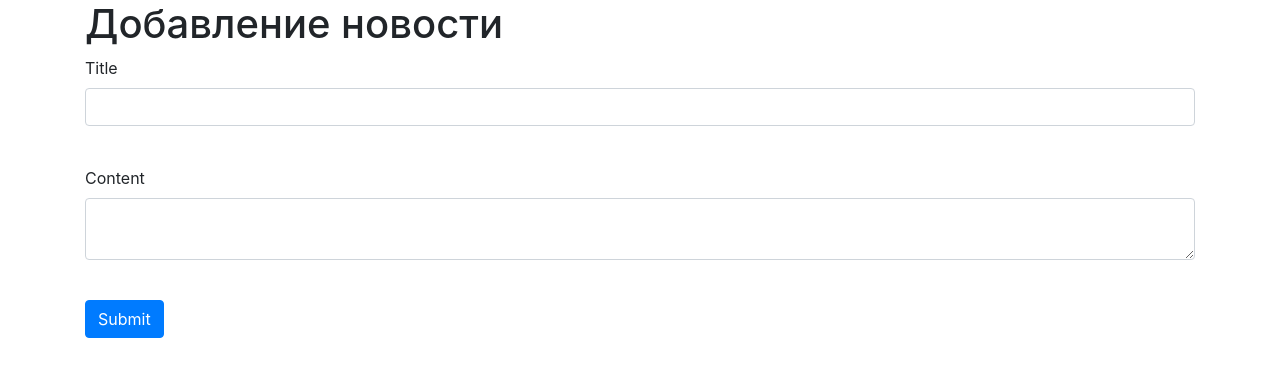
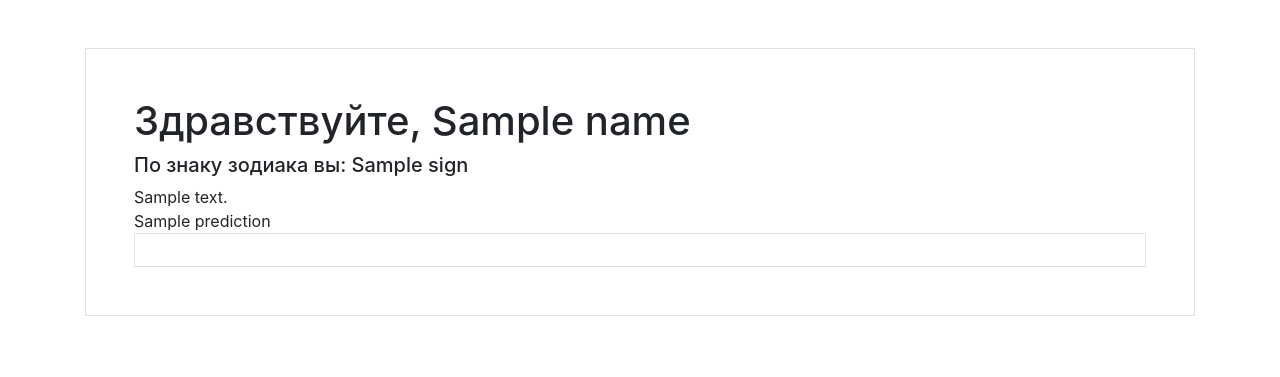
Before and after one commit to Alisenok24B/WebServer, a Flask app: template app/templates/horoscope.html in a window 1280 px wide. Shown: the part 70-447 px from the top of the page. Run offline with Flask 2, Linux system fonts and the light colour scheme; the template is opened without the code that fills it: most values are stand-ins (such as "Sample title", 1, 10 or a date in 2020); form fields are guessed from the names that the template uses; some libraries are stand-ins or nearby versions.

Commit message:
add website horoscope, comments, correct template horoscope

```diff
--- a/app/data/__all_models.py
+++ b/app/data/__all_models.py
@@ -1,2 +1 @@
 from . import users
-from . import news
--- a/app/data/users.py
+++ b/app/data/users.py
@@ -35,7 +35,7 @@ class User(SqlAlchemyBase, UserMixin):  # class user
                 break
 
     def __repr__(self):  # str data if user
-        return f'''<User> {self.id} {self.name} {self.date}'''
+        return f'''<User> {self.id} {self.name} {self.sign}'''
 
     def set_password(self, password):  # hash password
         self.hashed_password = generate_password_hash(password)
--- a/app/main.py
+++ b/app/main.py
@@ -18,9 +18,12 @@ login_manager.init_app(app)
 
 @app.route("/")
 def index():  # main website
-    with open('static/json/anekdot.json', 'r', encoding='utf-8') as joke_file:  # open json file
-        data = json.load(joke_file)  # create json object
-        index_joke = choice(list(data.keys()))  # choice random joke
+    if current_user.is_authenticated:
+        return redirect('/horoscope')
+    else:
+        with open('static/json/anekdot.json', 'r', encoding='utf-8') as joke_file:  # open json file
+            data = json.load(joke_file)  # create json object
+            index_joke = choice(list(data.keys()))  # choice random joke
     return render_template("index.html", joke=data[index_joke])  # see the main website
 
 
@@ -62,7 +65,7 @@ def login():
         user = db_sess.query(User).filter(User.name == form.name.data).first()  # find user
         if user and user.check_password(form.password.data):  # check user
             login_user(user, remember=form.remember_me.data) # remember user
-            return redirect("/")
+            return redirect("/horoscope")
         return render_template('login.html',  # error
                                message="Неправильный логин или пароль",
                                form=form)
@@ -78,91 +81,22 @@ def logout():  # forget user and go to main website
 
 @app.route('/horoscope')
 @login_required
-def horoscope():
-    #db_sess = db_session.create_session()
-    #user = db_sess.query(User).filter(User.id == current_user.id).first()
-    '''if form.validate_on_submit():
-        db_sess = db_session.create_session()
-        news = db_sess.query(News).filter(News.id == id,
-                                          News.user == current_user
-                                          ).first()
-        if news:
-            news.title = form.title.data
-            news.content = form.content.data
-            news.is_private = form.is_private.data
-            db_sess.commit()
-            return redirect('/')
-        else:
-            abort(404)'''
-    with open('znaki.json') as sign_file:  # open json file
+def horoscope():  # show horoscope
+    with open('static/json/znaki.json', 'r', encoding='utf-8') as sign_file:  # open json file
         data = json.load(sign_file)
-        about_sign = data[current_user.sign]
-    with open('info.json') as info_file:  # open json file
+        about_sign = data[current_user.sign]  # information about sign
+    with open('static/json/info.json', 'r', encoding='utf-8') as info_file:  # open json file
         data = json.load(info_file)
-        prediction = data[current_user.sign]
-    return render_template('horoscope.html',
-                           title='Редактирование новости',
+        prediction = data[current_user.sign]  # prediction at the day
+    return render_template('horoscope.html',  # see horoscope
                            name=current_user.name,
                            sign=current_user.sign,
-                           # picture=
-                           about=about_sign,
+                           about_sign=about_sign,
                            prediction=prediction)
 
 
-'''@app.route('/news',  methods=['GET', 'POST'])
-@login_required
-def add_news():
-    form = NewsForm()
-    if form.validate_on_submit():
-        db_sess = db_session.create_session()
-        news = News()
-        news.title = form.title.data
-        news.content = form.content.data
-        news.is_private = form.is_private.data
-        current_user.news.append(news)
-        db_sess.merge(current_user)
-        db_sess.commit()
-        return redirect('/')
-    return render_template('horoscope.html', title='Добавление новости',
-                           form=form)'''
-
-
-'''@app.route('/news/<int:id>', methods=['GET', 'POST'])
-@login_required
-def edit_news(id):
-    form = NewsForm()
-    if request.method == "GET":
-        db_sess = db_session.create_session()
-        news = db_sess.query(News).filter(News.id == id,
-                                          News.user == current_user
-                                          ).first()
-        if news:
-            form.title.data = news.title
-            form.content.data = news.content
-            form.is_private.data = news.is_private
-        else:
-            abort(404)
-    if form.validate_on_submit():
-        db_sess = db_session.create_session()
-        news = db_sess.query(News).filter(News.id == id,
-                                          News.user == current_user
-                                          ).first()
-        if news:
-            news.title = form.title.data
-            news.content = form.content.data
-            news.is_private = form.is_private.data
-            db_sess.commit()
-            return redirect('/')
-        else:
-            abort(404)
-    return render_template('horoscope.html',
-                           title='Редактирование новости',
-                           form=form
-                           )'''
-
-
 def main():
-    db_session.global_init("db/horoscope.db")
+    db_session.global_init("db/horoscope.db")  # connection with database
     app.run(host='127.0.0.1', port=8080, debug=True)
 
 
--- a/app/templates/horoscope.html
+++ b/app/templates/horoscope.html
@@ -1,29 +1,39 @@
 {% extends "base.html" %}
 
-{% block content %}
-<h1>Добавление новости</h1>
-<form action="" method="post">
-    {{ form.hidden_tag() }}
-    <p>
-        {{ form.title.label }}<br>
-        {{ form.title(class="form-control") }}<br>
-        {% for error in form.title.errors %}
-            <p class="alert alert-danger" role="alert">
-                {{ error }}
-            </p>
-        {% endfor %}
-    </p>
-    <p>
-        {{ form.content.label }}<br>
-        {{ form.content(class="form-control") }}<br>
-        {% for error in form.content.errors %}
-            <p content="alert alert-danger" role="alert">
-                {{ error }}
-            </p>
-        {% endfor %}
-    </p>
-    <p>{{ form.is_private() }} {{ form.is_private.label }}</p>
-    <p>{{ form.submit(type="submit", class="btn btn-primary") }}</p>
-    {{message}}
-</form>
-{% endblock %}
+	{% block content %}
+	<div class="container p-5 my-5 border">
+		<form action="/action_page.php">
+			<h1 class="display-5">Здравствуйте, {{ name }}</h1>
+			<h5>По знаку зодиака вы: {{ sign }}</h5>
+			<div>{{ about_sign }}</div>
+			<div>{{ prediction }}</div>
+		</form>
+	<div class="media border p-3">
+		{% if sign == 'Овен' %}
+		    <img src="/static/img/aries.jpg" alt="здесь должна была быть картинка, но не нашлась">
+		{% elif sign == 'Телец' %}
+		    <img src="/static/img/cells.jpg" alt="здесь должна была быть картинка, но не нашлась">
+		{% elif sign == 'Близнецы' %}
+		    <img src="/static/img/twins.jpg" alt="здесь должна была быть картинка, но не нашлась">
+		{% elif sign == 'Рак' %}
+		    <img src="/static/img/cancer.jpg" alt="здесь должна была быть картинка, но не нашлась">
+		{% elif sign == 'Лев' %}
+		    <img src="/static/img/lion.jpg" alt="здесь должна была быть картинка, но не нашлась">
+		{% elif sign == 'Дева' %}
+		    <img src="/static/img/virgin.jpg" alt="здесь должна была быть картинка, но не нашлась">
+		{% elif sign == 'Весы' %}
+		    <img src="/static/img/scales.jpg" alt="здесь должна была быть картинка, но не нашлась">
+		{% elif sign == 'Скорпион' %}
+		    <img src="/static/img/scorpion.jpg" alt="здесь должна была быть картинка, но не нашлась">
+		{% elif sign == 'Стрелец' %}
+		    <img src="/static/img/saggitarius.jpg" alt="здесь должна была быть картинка, но не нашлась">
+		{% elif sign == 'Козерог' %}
+		    <img src="/static/img/capricorn.jpg" alt="здесь должна была быть картинка, но не нашлась">
+		{% elif sign == 'Водолей' %}
+		    <img src="/static/img/aquarius.jpg" alt="здесь должна была быть картинка, но не нашлась">
+		{% elif sign == 'Рыбы' %}
+		    <img src="/static/img/pisces.jpg" alt="здесь должна была быть картинка, но не нашлась">
+		{% endif %}
+	</div>
+	</div>
+	{% endblock %}
```
Also changed, not shown: app/static/json/info.json (+12 -12 lines), app/static/json/znaki.json (+12 -12 lines), app/templates/list_2.html (deleted, +0 -18 lines), app/db/horoscope.db (deleted), app/static/img/aquarius.jpg (renamed from app/static/img/Водолей.jpg), app/static/img/aries.jpg (renamed from app/static/img/Овен.jpg), app/static/img/cancer.jpg (renamed from app/static/img/Рак.jpg), app/static/img/capricorn.jpg (renamed from app/static/img/Козерог.jpg), app/static/img/cells.jpg (renamed from app/static/img/Телец.jpg), app/static/img/lion.jpg (renamed from app/static/img/Лев.jpg), app/static/img/pisces.jpg (renamed from app/static/img/Рыбы.jpg), app/static/img/saggitarius.jpg (renamed from app/static/img/Стрелец.jpg), app/static/img/scales.jpg (renamed from app/static/img/Весы.jpg), app/static/img/scorpion.jpg (renamed from app/static/img/Скорпион.jpg), 2 more files.
